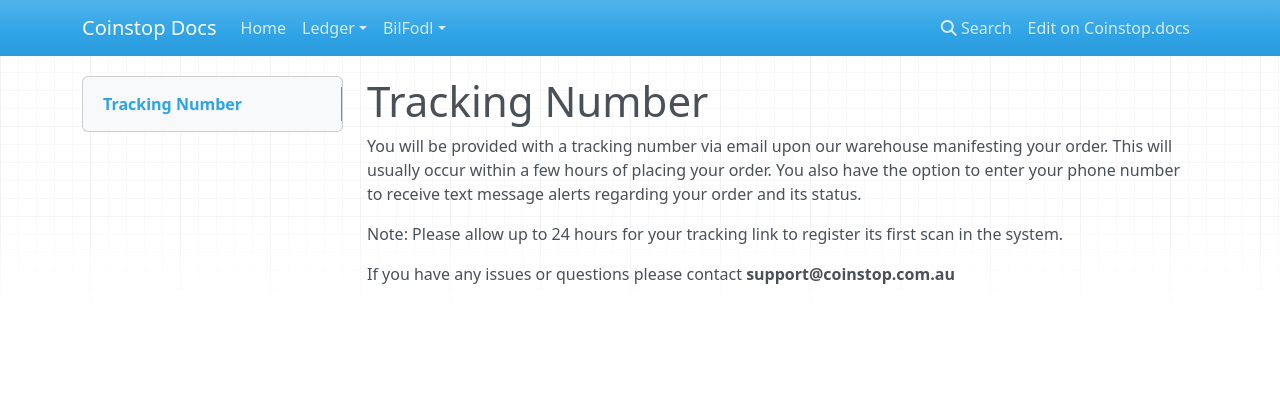
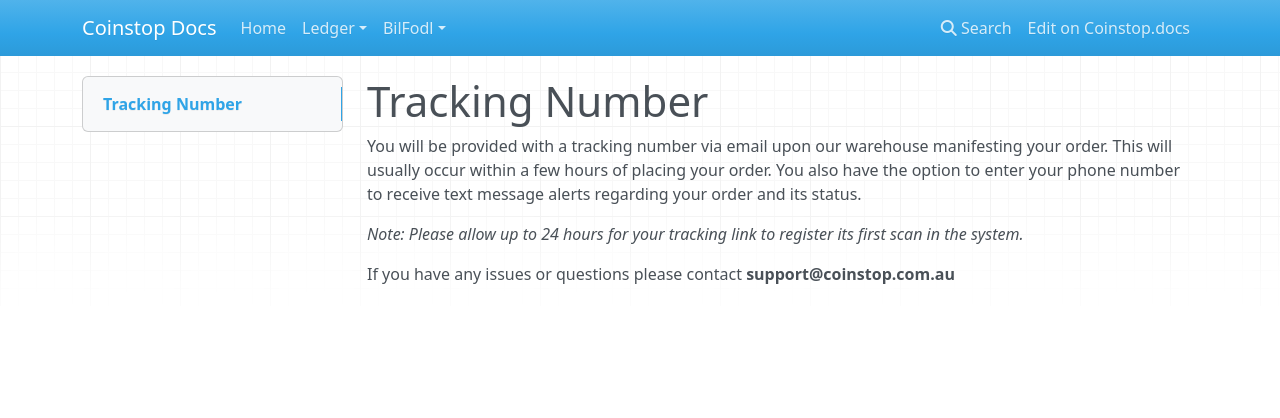
Before and after one commit to coinstopio/coinstopio.docs, an MkDocs documentation site: the page built from docs/ShippingDelivery/DomesticAUSShipping/TrackingNumber.md, in a window 1280 px wide. Shown: the top 418 px of the page. Built offline with MkDocs 1.6.1, drawn with Linux system fonts in a browser that asks for light colours; nearby versions of some CDN libraries.

```diff
--- a/docs/ShippingDelivery/DomesticAUSShipping/TrackingNumber.md
+++ b/docs/ShippingDelivery/DomesticAUSShipping/TrackingNumber.md
@@ -3,6 +3,6 @@
 
 You will be provided with a tracking number via email upon our warehouse manifesting your order. This will usually occur within a few hours of placing your order. You also have the option to enter your phone number to receive text message alerts regarding your order and its status.
 
-Note: Please allow up to 24 hours for your tracking link to register its first scan in the system.
+_Note: Please allow up to 24 hours for your tracking link to register its first scan in the system._
 
 If you have any issues or questions please contact **support@coinstop.com.au**
```
